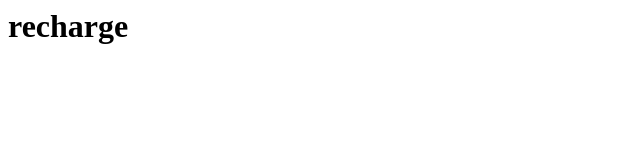
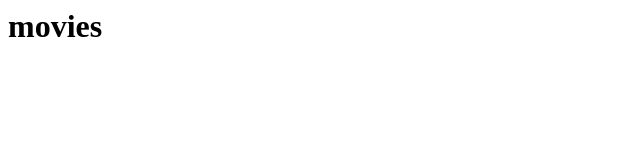
Before and after one commit to devaraj2002/docker-project, a plain HTML site: page index.html in a window 1280 px wide. Shown: the whole page, without its empty margins (0-640 px from the left). Drawn offline with Linux system fonts and the light colour scheme.

Commit message:
Update index.html

```diff
--- a/index.html
+++ b/index.html
@@ -1 +1 @@
-<h1> recharge </h1>
+<h1> movies </h1>
```
